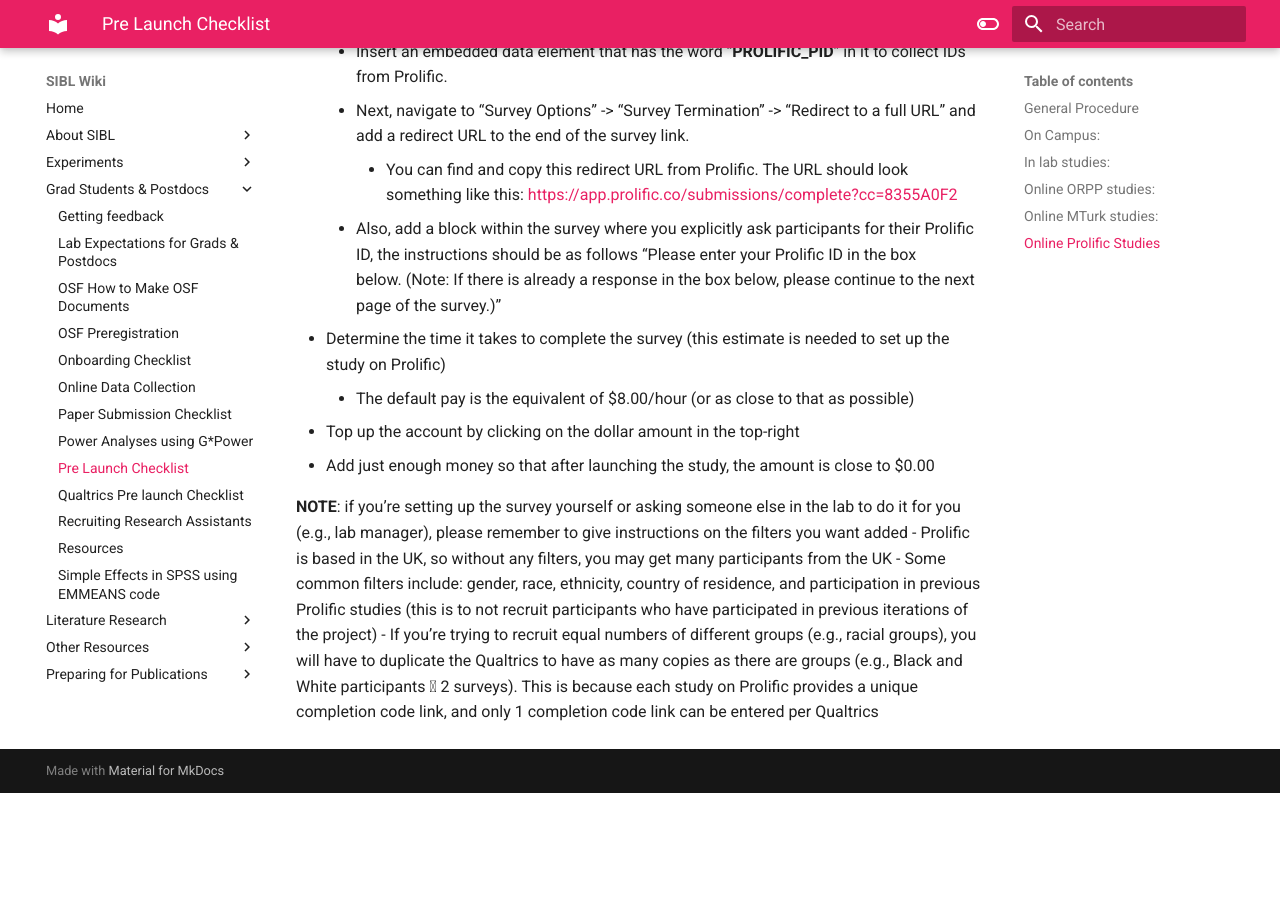
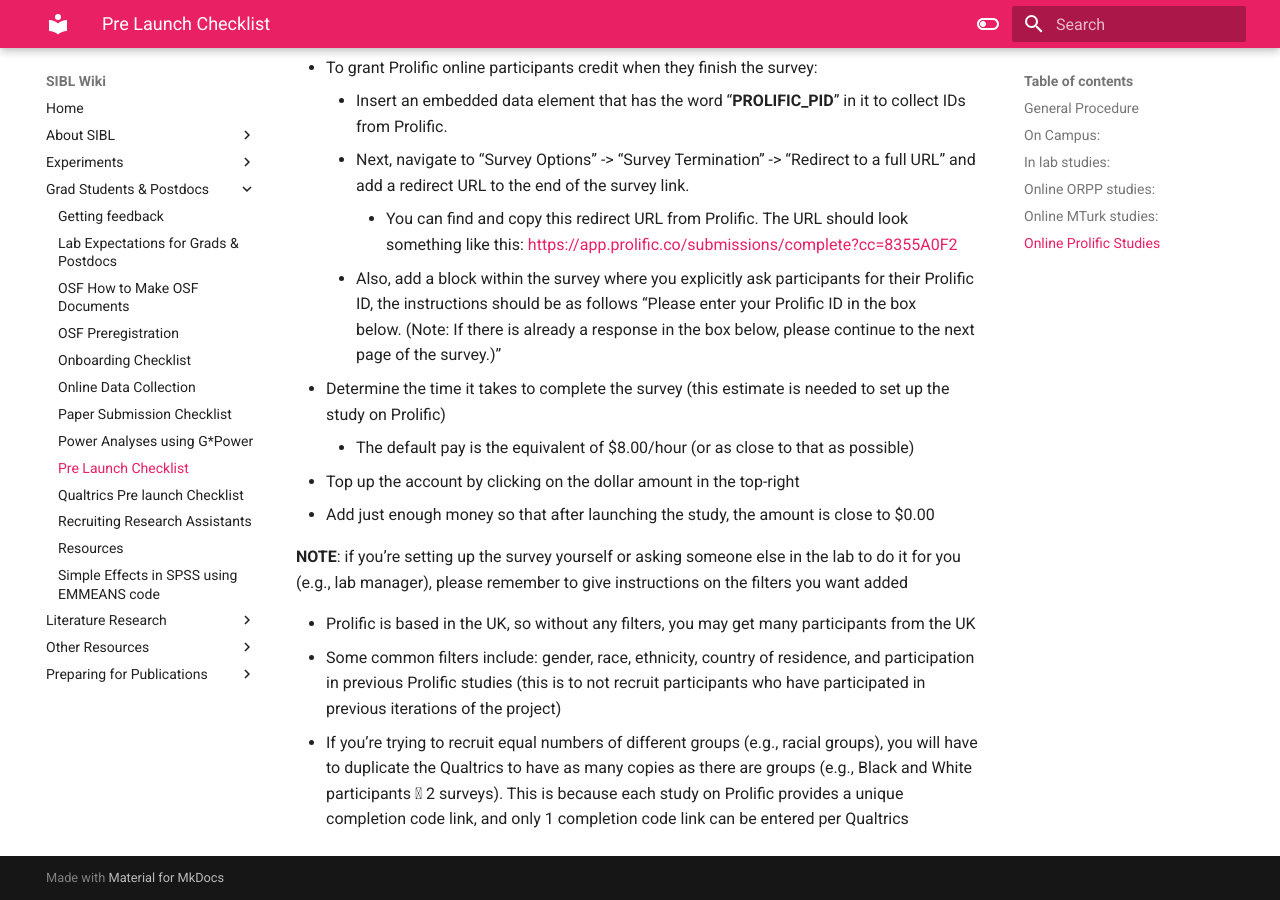
Before and after one commit to siblwiki/siblwiki-main-mkdocs, an MkDocs documentation site: the page built from docs/Grad Students & Postdocs/Pre-Launch Checklist.md, in a window 1280 px wide and 900 px high, scrolled down 2753 px. Built offline with MkDocs 1.6.1 and Material for MkDocs 9.7.7, drawn with Linux system fonts in a browser that asks for light colours; before the commit the page ends 3546 px from its top, so only the background shows below that; some of the changed text lies outside the part shown.

Commit message:
Reformat bullet points

```diff
--- a/docs/Grad Students & Postdocs/Pre-Launch Checklist.md
+++ b/docs/Grad Students & Postdocs/Pre-Launch Checklist.md
@@ -39,7 +39,8 @@ Make sure all of the materials have been created:
 		- You can find and copy this redirect URL from ORPP, which should look something like this: “https://uwpsychology.sona-systems.com/webstudy_credit.aspx?experiment_id=908&credit_token=eca3e4225b3c43fcbf1335ff352ea2b3&survey_code=${e://Field/id}”
 	- Insert **?id=%SURVEY_CODE%** at the end of the Qualtrics survey URL on the ORPP webpage.
 
-**NOTE**: if you’re setting up the survey yourself or asking someone else in the lab to do it for you (e.g., lab manager), please remember to *give instructions on the filters* you want added
+**NOTE**: If you’re setting up the survey yourself or asking someone else in the lab to do it for you (e.g., lab manager), please remember to *give instructions on the filters* you want added
+
 - Some common filters include: gender, age, and participation in previous ORPP studies (this is to filter out participants from previous iterations of the project)
 - If you’re trying to recruit equal numbers of different groups (e.g., gender), you will have to duplicate the Qualtrics to have as many copies as there are groups (e.g., women and men participants -> 2 surveys). This is because each study on ORPP provides a unique redirect link, and only 1 redirect link can be entered per Qualtrics
 
@@ -73,6 +74,7 @@ Make sure all of the materials have been created:
 - Add just enough money so that after launching the study, the amount is close to $0.00
 
 **NOTE**: if you’re setting up the survey yourself or asking someone else in the lab to do it for you (e.g., lab manager), please remember to give instructions on the filters you want added
+
 - Prolific is based in the UK, so without any filters, you may get many participants from the UK
 - Some common filters include: gender, race, ethnicity, country of residence, and participation in previous Prolific studies (this is to not recruit participants who have participated in previous iterations of the project)
 - If you’re trying to recruit equal numbers of different groups (e.g., racial groups), you will have to duplicate the Qualtrics to have as many copies as there are groups (e.g., Black and White participants  2 surveys). This is because each study on Prolific provides a unique completion code link, and only 1 completion code link can be entered per Qualtrics
```
Also changed, not shown: docs/Grad Students & Postdocs/OSF - Preregistration.md (+3 -1 lines), docs/.obsidian/workspace.json.
